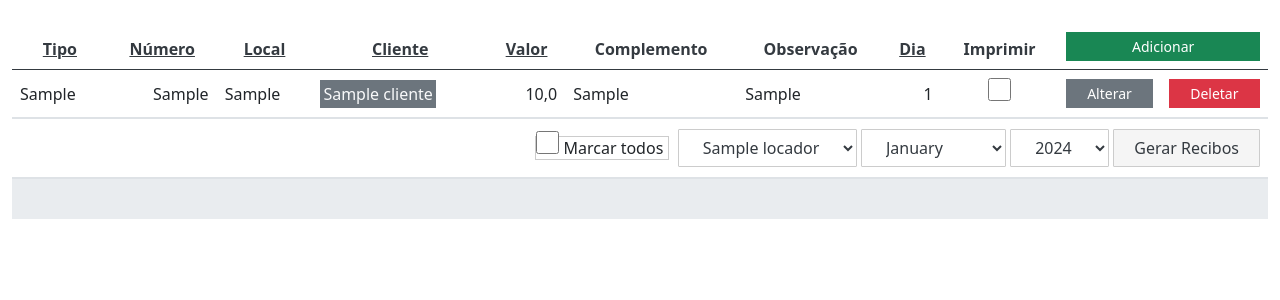
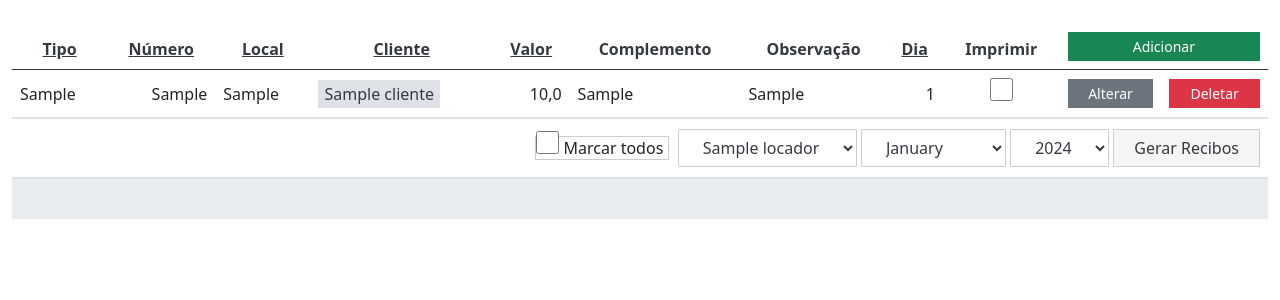
Before and after one commit to rcaliman/sistema-imoveis-django, a Django app: page /imoveis/lista/ in a window 1280 px wide. Shown: the part 56-356 px from the top of the page. Run offline with Django 4.2, Linux system fonts and the light colour scheme; a user stored in the database is signed in; tables that the repository leaves empty hold one stand-in row (values such as "Sample post"); parts of the project's set-up code (start-up, migrations or seed data) failed here and were passed over; some libraries are stand-ins or nearby versions.

Commit message:
melhora no css

```diff
--- a/static/css/estilos.css
+++ b/static/css/estilos.css
@@ -253,15 +253,15 @@ label {
     font-weight: bold;
 }
 .contrato-link {
-    color: var(--bs-gray-100);
-    background-color: #6c757d;;
-    padding: 3px;
+    color: var(--bs-gray-dark);
+    background-color: var(--bs-gray-300);
+    padding: 3px 6px 3px 6px;
     text-decoration: none;
 }
 .contrato-link:visited {
-    color: var(--bs-gray-100);
+    color: var(--bs-gray-dark);
 }
 .contrato-link:hover {
-    color: var(--bs-gray-100);
+    color: var(--bs-gray-dark);
     text-decoration: underline;
 }
```
